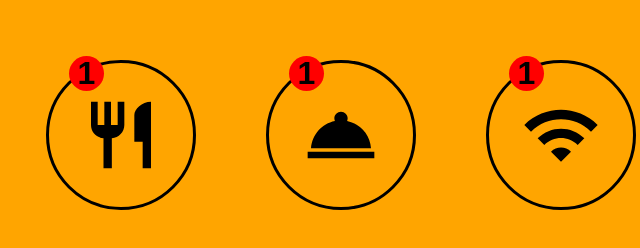
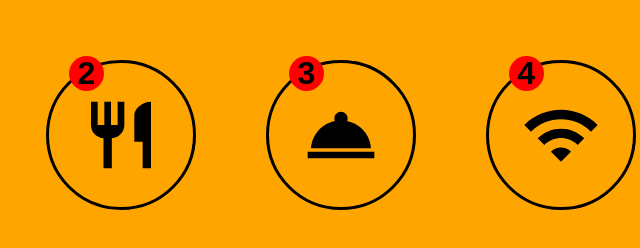
Before and after one commit to doramakh/faq-exercise, a plain HTML site: page index.html in a window 1280 px wide. Shown: the full height of the page, 409-1049 px from the left. Drawn offline with Linux system fonts and the light colour scheme.

Commit message:
fix counter reset

```diff
--- a/css/styles.css
+++ b/css/styles.css
@@ -15,7 +15,7 @@ body {
   font-size: 16px;
   line-height: 24px;
   color: #000000;
-  background-color: orange;
+  background-color: #ffffff;
   margin: 0;
   padding: 0;
 }
@@ -46,6 +46,7 @@ img{
 /* FAQ */
 
 .faq{
+  height: 100vh;
   padding: 50px 24px;
   background-color: orange;
 }
@@ -64,6 +65,7 @@ img{
   margin-right: -25px;
   list-style-type: none;
   flex-wrap: wrap;
+  counter-reset: link;
 }
 
 .faq__item{
@@ -72,7 +74,6 @@ img{
   padding: 10px;
   margin: 0 25px;
   margin-bottom: 30px;
-  counter-reset: link;
 }
 
 .faq__link{
```
